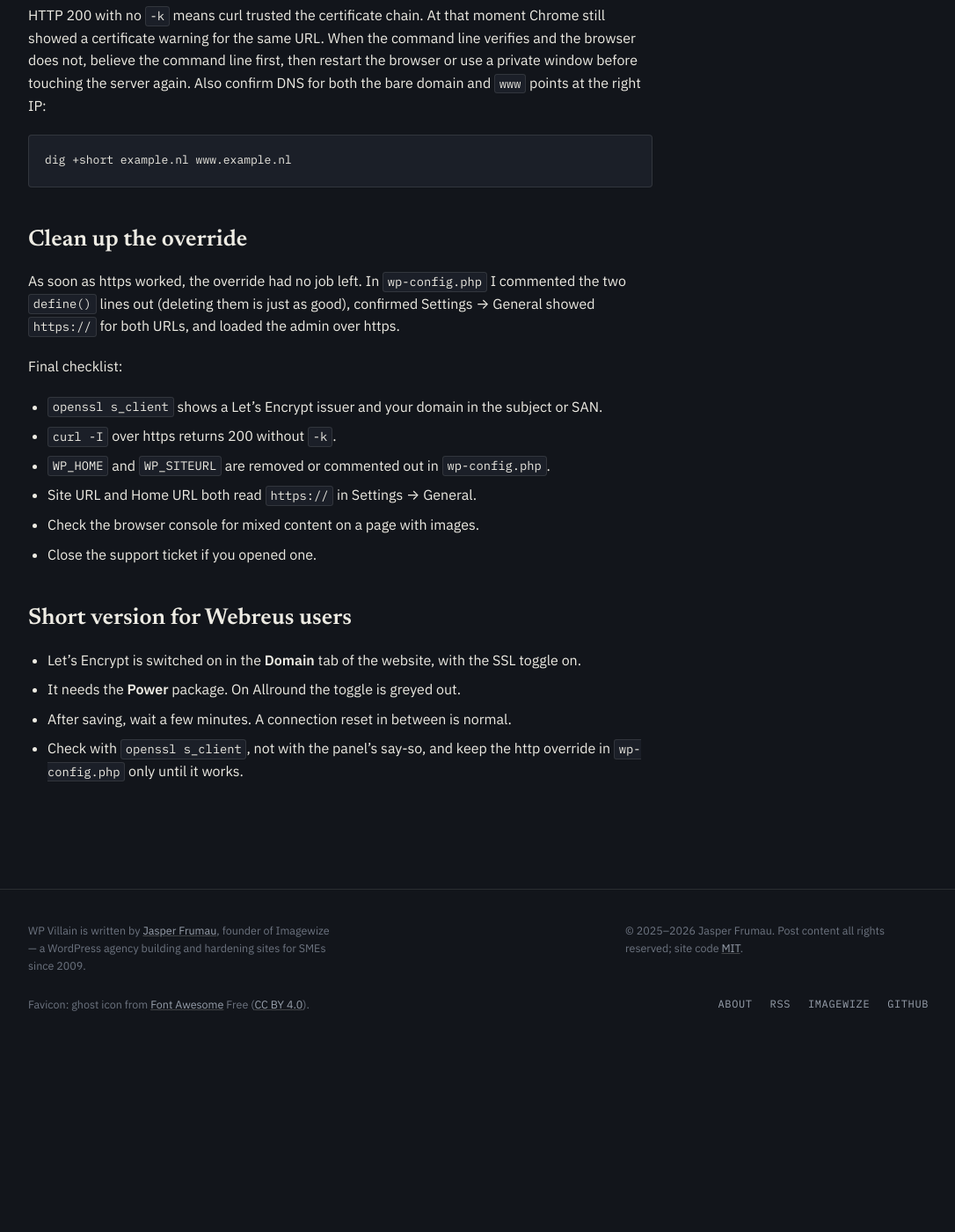
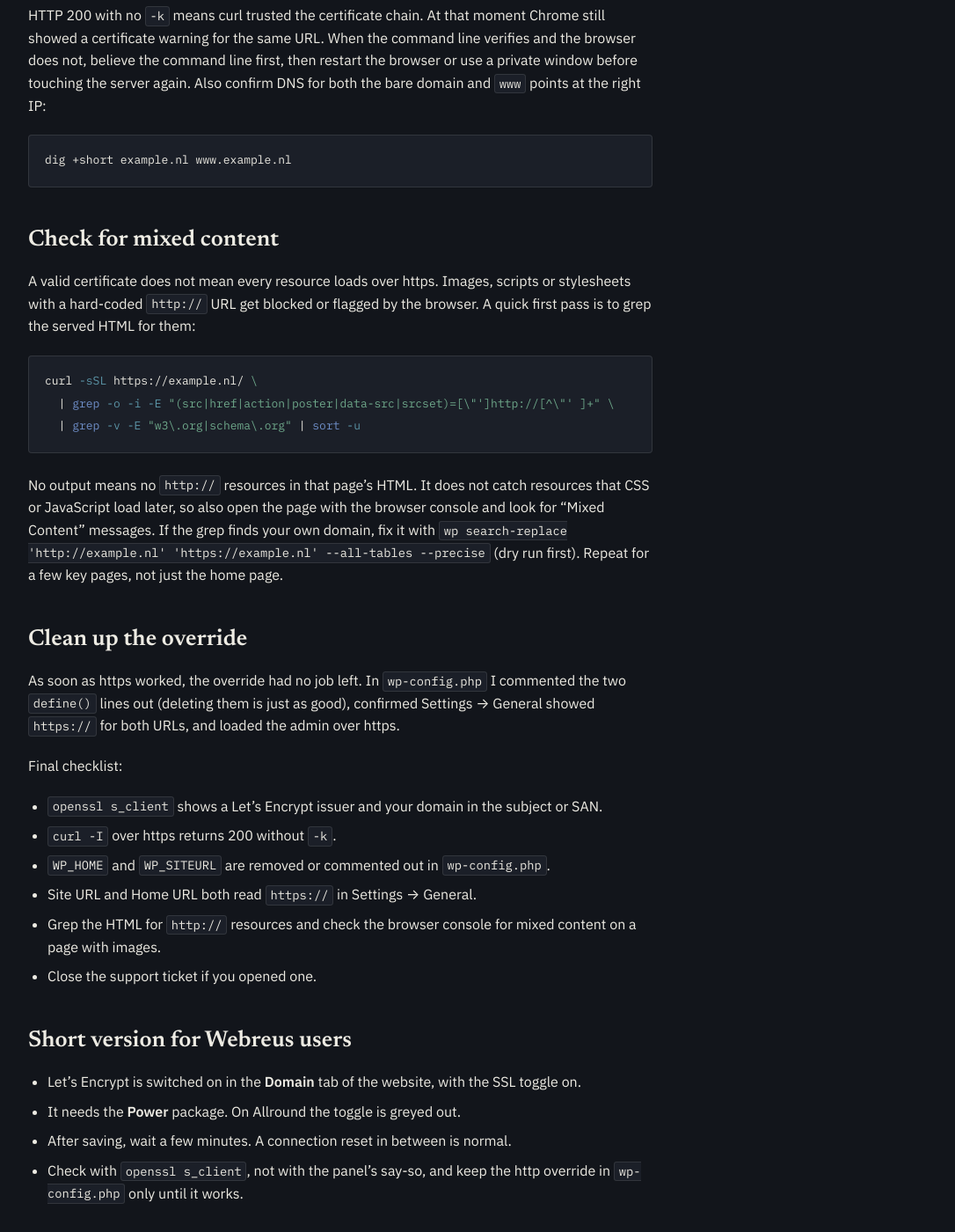
Before and after one commit to wpvillain/wpvillain.github.io, a Jekyll site: the page built from _posts/2026-11-11-shared-hosting-lets-encrypt-greyed-out-wp-config-http-override-openssl-check.markdown, in a window 1280 px wide and 1400 px high, scrolled down 2839 px. Shown: the whole window at 88% size, without its empty margins (96-1182 px from the left). Built offline with Jekyll 4.4.1, drawn with Linux system fonts in a browser that asks for light colours; before the commit the page ends 4034 px from its top, so only the background shows below that.

Commit message:
Add mixed content check to Let's Encrypt post

````diff
--- a/_posts/2026-11-11-shared-hosting-lets-encrypt-greyed-out-wp-config-http-override-openssl-check.markdown
+++ b/_posts/2026-11-11-shared-hosting-lets-encrypt-greyed-out-wp-config-http-override-openssl-check.markdown
@@ -78,6 +78,18 @@ HTTP 200 with no `-k` means curl trusted the certificate chain. At that moment C
 dig +short example.nl www.example.nl
 ```
 
+## Check for mixed content
+
+A valid certificate does not mean every resource loads over https. Images, scripts or stylesheets with a hard-coded `http://` URL get blocked or flagged by the browser. A quick first pass is to grep the served HTML for them:
+
+```bash
+curl -sSL https://example.nl/ \
+  | grep -o -i -E "(src|href|action|poster|data-src|srcset)=[\"']http://[^\"' ]+" \
+  | grep -v -E "w3\.org|schema\.org" | sort -u
+```
+
+No output means no `http://` resources in that page's HTML. It does not catch resources that CSS or JavaScript load later, so also open the page with the browser console and look for "Mixed Content" messages. If the grep finds your own domain, fix it with `wp search-replace 'http://example.nl' 'https://example.nl' --all-tables --precise` (dry run first). Repeat for a few key pages, not just the home page.
+
 ## Clean up the override
 
 As soon as https worked, the override had no job left. In `wp-config.php` I commented the two `define()` lines out (deleting them is just as good), confirmed Settings → General showed `https://` for both URLs, and loaded the admin over https.
@@ -88,7 +100,7 @@ Final checklist:
 - `curl -I` over https returns 200 without `-k`.
 - `WP_HOME` and `WP_SITEURL` are removed or commented out in `wp-config.php`.
 - Site URL and Home URL both read `https://` in Settings → General.
-- Check the browser console for mixed content on a page with images.
+- Grep the HTML for `http://` resources and check the browser console for mixed content on a page with images.
 - Close the support ticket if you opened one.
 
 ## Short version for Webreus users
````
